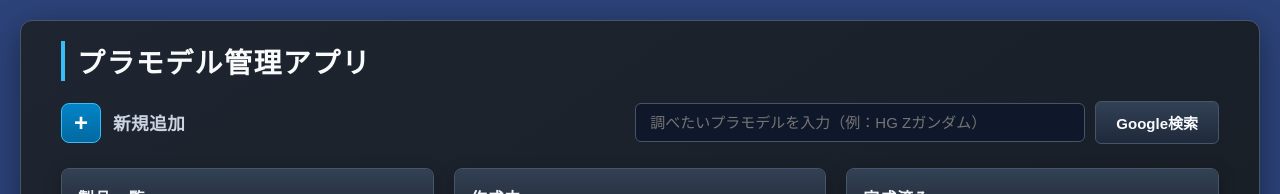
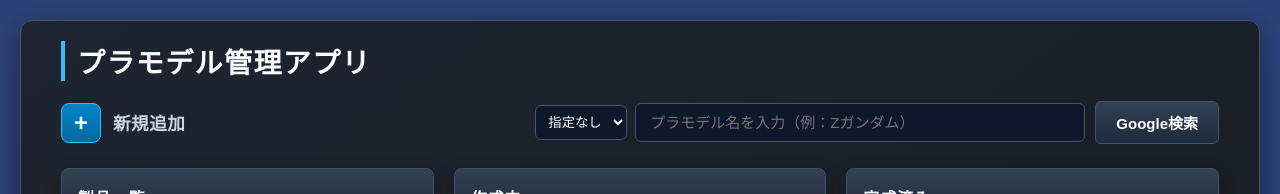
Before and after one commit to iiinu82/plamo-management-app, a React (Vite) app: page / in a window 1280 px wide. Shown: the top 194 px of the page. Built offline with nearby package versions, Linux system fonts and the light colour scheme.

Commit message:
検索にカテゴリーをつける

```diff
--- a/src/components/SearchForm.jsx
+++ b/src/components/SearchForm.jsx
@@ -1,27 +1,57 @@
 import React, { useState } from "react";
 
 export function SearchForm() {
-  const [searchQuery, setSearchQuery] = useState("");
+  const [category, setCategory] = useState(""); // 選択中のカテゴリー
+  const [searchQuery, setSearchQuery] = useState(""); // 入力されたワード
+
+  const handleSearchSubmit = (e) => {
+    e.preventDefault();
+    if (!searchQuery.trim()) return;
+
+    // ★ 選択したカテゴリーと検索ワードをスペースでくっつける（例: "HG Zガンダム"）
+    const fullQuery = category ? `${category} ${searchQuery}` : searchQuery;
+
+    const searchUrl = `https://www.google.com/search?q=${encodeURIComponent(fullQuery)}`;
+
+    // 新しいタブで安全に開く
+    window.open(searchUrl, "_blank", "noopener,noreferrer");
+  };
 
   return (
-    <form
-      className="googleForm"
-      action="https://www.google.com/search"
-      method="GET"
-      target="_blank"
-      onSubmit={(e) => {
-        // 空文字のときは検索させずにストップする
-        if (!searchQuery.trim()) {
-          e.preventDefault();
-        }
+    <form className="googleForm" onSubmit={handleSearchSubmit}>
+      <div className="inputWrapper" style={{ display: "flex", gap: "8px" }}>
+        {/* カテゴリー選択 */}
+        <select
+          value={category}
+          onChange={(e) => setCategory(e.target.value)}
+          style={{
+            padding: "8px",
+            borderRadius: "6px",
+            backgroundColor: "#0f172a",
+            color: "#f8fafc",
+            border: "1px solid #475569",
           }}
         >
-      <div className="inputWrapper">
+          <option value="">指定なし</option>
+          <option value="HG">HG</option>
+          <option value="RG">RG</option>
+          <option value="MG">MG</option>
+          <option value="PG">PG</option>
+          <option value="30MM">30MM</option>
+        </select>
+
+        {/* 入力欄 */}
+        <div
+          style={{
+            position: "relative",
+            display: "flex",
+            alignItems: "center",
+          }}
+        >
           <input
             className="googleInput"
             type="text"
-          name="q" /* ← ★Googleがキーワードとして受け取るための超重要パラメータ名 */
-          placeholder="調べたいプラモデルを入力（例：HG Zガンダム）"
+            placeholder="プラモデル名を入力（例：Zガンダム）"
             value={searchQuery}
             onChange={(e) => setSearchQuery(e.target.value)}
           />
@@ -36,6 +66,8 @@ export function SearchForm() {
             </button>
           )}
         </div>
+      </div>
+
       <button className="googleBtn" type="submit">
         Google検索
       </button>
```
Lines whose indentation alone changed are shown as unchanged.
